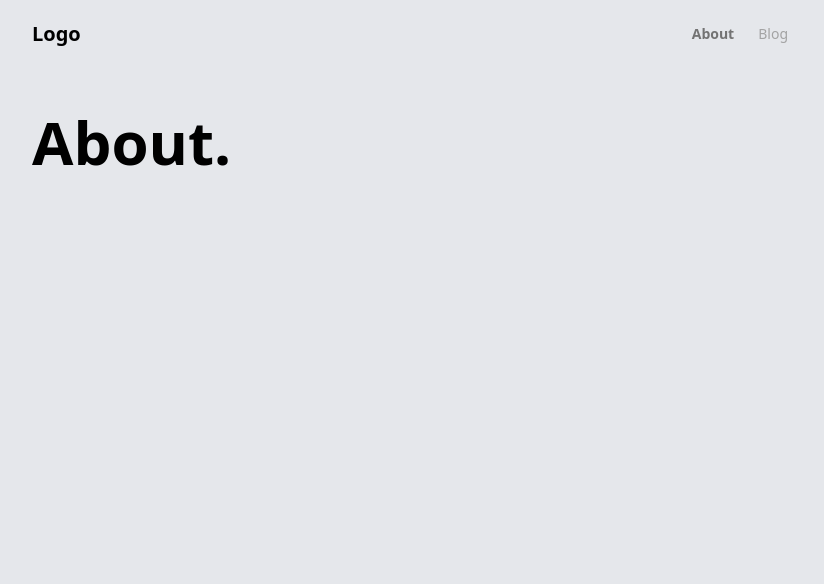
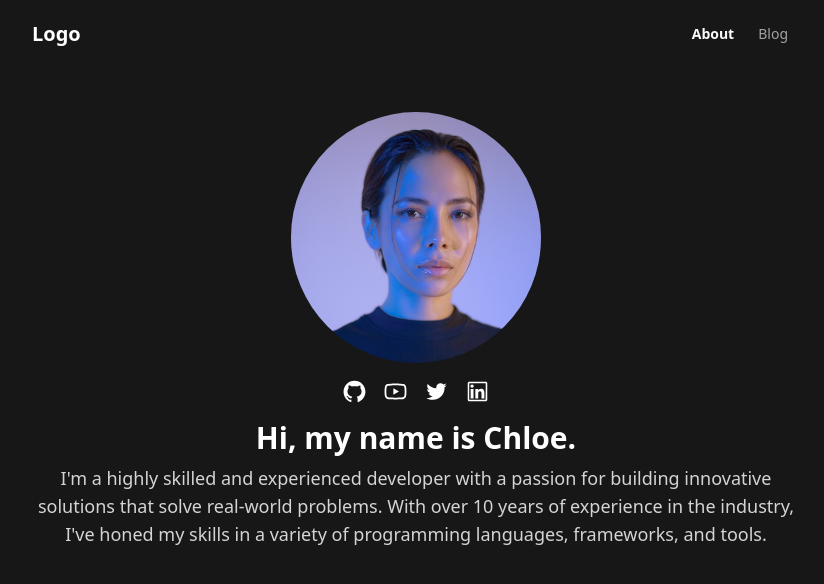
Before and after one commit to hqasmei/nextjs13.2-blog, a Next.js app: page / in a window 1280 px wide. Shown: the top 584 px of the page, without its empty margins (224-1048 px from the left). Built offline with nearby package versions, Linux system fonts and the light colour scheme.

Commit message:
Switched to dark mode

```diff
--- a/app/blog/[slug]/page.tsx
+++ b/app/blog/[slug]/page.tsx
@@ -20,7 +20,7 @@ const Page = async ({ params }: { params: { slug: string } }) => {
 
   return (
     <main className="mx-auto w-full flex  max-w-3xl flex-1">
-      <div className="flex flex-col space-y-4 py-24 px-6 md:px-0  sm:py-28 md:space-y-0">
+      <div className="flex flex-col space-y-4 py-24 px-6 md:px-0 text-white  sm:py-28 md:space-y-0">
         <Link href="/blog">
           <div className="group flex flex-row space-x-2 items-center">
             <svg
@@ -29,7 +29,7 @@ const Page = async ({ params }: { params: { slug: string } }) => {
               viewBox="0 0 24 24"
               strokeWidth="1.5"
               stroke="currentColor"
-              className="w-6 h-6 group-hover:text-neutral-700"
+              className="w-6 h-6 group-hover:text-neutral-400"
             >
               <path
                 strokeLinecap="round"
@@ -37,12 +37,10 @@ const Page = async ({ params }: { params: { slug: string } }) => {
                 d="M19.5 12h-15m0 0l6.75 6.75M4.5 12l6.75-6.75"
               />
             </svg>
-            <span className="text-lg group-hover:text-neutral-700">Back</span>
+            <span className="text-lg group-hover:text-neutral-400">Back</span>
           </div>
         </Link>
-        <div className="py-4 mx-2 prose prose-neutral-100">
-          {content}
-        </div>
+        <div className="py-4 mx-2 prose prose-invert">{content}</div>
       </div>
     </main>
   )
--- a/app/blog/page.tsx
+++ b/app/blog/page.tsx
@@ -14,15 +14,18 @@ const BlogPage = async () => {
   return (
     <main className="mx-auto w-full flex max-w-3xl flex-1">
       <div className="flex flex-col space-y-4 py-24 px-6 md:px-0 sm:py-28 md:space-y-0 flex-grow">
-        <h1 className="text-black text-4xl font-bold md:pb-4 md:text-6xl ">
+        <h1 className="text-white text-4xl font-bold md:pb-4 md:text-6xl">
           All Posts.
         </h1>
         <div className="flex flex-col space-y-4">
           {posts?.map((post) => (
-            <div key={post?.title} className="flex-grow">
+            <div
+              key={post?.title}
+              className="flex-grow bg-white bg-opacity-20 backdrop-filter backdrop-blur-lg rounded-lg p-8 hover:shadow-xl transition-shadow duration-300 hover:bg-opacity-30 text-white"
+            >
               <Link
                 href={`blog/${post.slug}`}
-                className="block p-6 rounded-md shadow-md bg-white hover:bg-neutral-100"
+                className=" "
               >
                 {post?.image !== "" ? (
                   <div className="flex flex-row space-x-2 items-center">
@@ -30,7 +33,7 @@ const BlogPage = async () => {
                       <h3 className="text-xl md:text-2xl font-semibold">
                         {post.title}
                       </h3>
-                      <div className="flex flex-row space-x-2 items-center my-1 text-sm text-neutral-500">
+                      <div className="flex flex-row space-x-2 items-center my-1 text-sm text-neutral-400">
                         <time>{post.publishDate}</time>
                         <span>&middot;</span>
                         <p>{post.minuteRead}</p>
@@ -54,7 +57,7 @@ const BlogPage = async () => {
                       <h3 className="text-xl md:text-2xl font-semibold">
                         {post.title}
                       </h3>
-                      <div className="flex flex-row space-x-2 items-center my-1 text-sm text-neutral-500">
+                      <div className="flex flex-row space-x-2 items-center my-1 text-sm text-neutral-400">
                         <time>{post.publishDate}</time>
                         <span>&middot;</span>
                         <p>{post.minuteRead}</p>
--- a/app/layout.tsx
+++ b/app/layout.tsx
@@ -14,7 +14,7 @@ export default function RootLayout({
 }) {
   return (
     <html lang="en">
-      <body className="bg-gray-200">
+      <body className="bg-neutral-900">
         <Navbar />
         {children}
       </body>
--- a/app/page.tsx
+++ b/app/page.tsx
@@ -1,10 +1,31 @@
+import Image from "next/image"
+import Socials from "../components/Socials"
+
 const Home = () => {
   return (
-    <main className="mx-auto w-full flex max-w-3xl flex-1">
-      <div className="flex flex-col space-y-4 py-24 px-6 md:px-0 sm:py-28 md:space-y-0 flex-grow">
-        <h1 className="text-black text-4xl font-bold md:pb-4 md:text-6xl ">
-          About.
-        </h1>
+    <main className="mx-auto w-full flex max-w-3xl flex-1 text-white">
+      <div className="flex flex-col space-y-4 py-24 px-6 md:px-0 sm:py-28 md:space-y-4 flex-grow items-center text-center">
+        <Image
+          src="/headshot.jpg"
+          alt=""
+          width={250}
+          height={250}
+          className="rounded-full"
+          priority
+        />
+
+        <Socials />
+        <div className="flex flex-col space-y-2">
+          <h2 className="text-2xl md:text-3xl font-bold">
+            Hi, my name is Chloe.
+          </h2>
+          <p className="text-neutral-300 text-base md:text-lg">
+            I'm a highly skilled and experienced developer with a passion for
+            building innovative solutions that solve real-world problems. With
+            over 10 years of experience in the industry, I've honed my skills in
+            a variety of programming languages, frameworks, and tools.
+          </p>
+        </div>
       </div>
     </main>
   )
--- a/components/Navbar.tsx
+++ b/components/Navbar.tsx
@@ -5,7 +5,7 @@ import { usePathname } from "next/navigation"
 const Navbar = () => {
   const pathname = usePathname()
   return (
-    <header className="absolute  w-full">
+    <header className="absolute  w-full text-white">
       <nav className="mx-auto flex max-w-3xl my-4 items-center justify-between px-6 md:px-0">
         <div className="flex">
           <Link className="text-xl font-bold hover:text-neutral-500" href="/">
@@ -16,8 +16,8 @@ const Navbar = () => {
           <Link
             className={
               pathname == "/"
-                ? "rounded-md py-2 px-3 text-sm font-bold text-neutral-500 transition duration-300"
-                : "rounded-md py-2 px-3 text-sm text-neutral-400  transition duration-300  hover:text-neutral-500"
+                ? "rounded-md py-2 px-3 text-sm font-bold text-neutral-50 transition duration-300"
+                : "rounded-md py-2 px-3 text-sm text-neutral-400  transition duration-300  hover:text-neutral-300"
             }
             href="/"
           >
@@ -26,14 +26,13 @@ const Navbar = () => {
           <Link
             className={
               pathname == "/blog"
-                ? "rounded-md py-2 px-3 text-sm font-bold text-neutral-500 transition duration-300"
-                : "rounded-md py-2 px-3 text-sm text-neutral-400  transition duration-300  hover:text-neutral-500"
+                ? "rounded-md py-2 px-3 text-sm font-bold text-neutral-50 transition duration-300"
+                : "rounded-md py-2 px-3 text-sm text-neutral-400  transition duration-300  hover:text-neutral-300"
             }
             href="/blog"
           >
             Blog
           </Link>
-
         </div>
       </nav>
     </header>
--- /dev/null
+++ b/components/Socials.tsx
@@ -0,0 +1,27 @@
+import React from "react"
+import { SOCIALS } from "../utils/data"
+
+interface SocialItem {
+  link: string
+  icon: JSX.Element
+}
+
+const Socials = () => {
+  return (
+    <div>
+      <ul className="flex flex-row items-center space-x-4">
+        {SOCIALS.map((item: SocialItem, idx: number) => {
+          return (
+            <li key={idx}>
+              <a href={item.link} target="_blank" rel="noreferrer">
+                {item.icon}
+              </a>
+            </li>
+          )
+        })}
+      </ul>
+    </div>
+  )
+}
+
+export default Socials
--- a/next.config.js
+++ b/next.config.js
@@ -5,7 +5,7 @@ const nextConfig = {
     mdxRs: true,
   },
   images: {
-    domains: ["tutorialsteacher.com", "www.drupal.org"],
+    domains: ["tutorialsteacher.com", "www.drupal.org" ],
   },
 }
 
--- a/package.json
+++ b/package.json
@@ -21,6 +21,7 @@
     "next-mdx-remote": "^4.4.1",
     "react": "18.2.0",
     "react-dom": "18.2.0",
+    "react-icons": "^4.8.0",
     "typescript": "4.9.5"
   },
   "devDependencies": {
--- a/tailwind.config.js
+++ b/tailwind.config.js
@@ -7,10 +7,11 @@ module.exports = {
 
     // Or if using `src` directory:
     "./src/**/*.{js,ts,jsx,tsx}",
+    "./utils/**/*.{js,ts,jsx,tsx}",
     "./mdx-components.tsx",
   ],
   theme: {
     extend: {},
   },
-  plugins: [require("@tailwindcss/typography")]
+  plugins: [require("@tailwindcss/typography")],
 }
--- /dev/null
+++ b/utils/data.tsx
@@ -0,0 +1,47 @@
+import React from "react"
+import {
+  AiOutlineGithub,
+  AiOutlineTwitter,
+  AiOutlineLinkedin,
+  AiOutlineYoutube,
+} from "react-icons/ai"
+
+
+export const SOCIALS = [
+  {
+    link: "/",
+    icon: (
+      <AiOutlineGithub
+        className="cursor-pointer text-white transition-transform hover:-translate-y-1 hover:text-neutral-300"
+        size={25}
+      />
+    ),
+  },
+  {
+    link: "/",
+    icon: (
+      <AiOutlineYoutube
+        className="cursor-pointer text-white transition-transform hover:-translate-y-1 hover:text-neutral-300"
+        size={25}
+      />
+    ),
+  },
+  {
+    link: "/",
+    icon: (
+      <AiOutlineTwitter
+        className="cursor-pointer text-white transition-transform hover:-translate-y-1 hover:text-neutral-300"
+        size={25}
+      />
+    ),
+  },
+  {
+    link: "/",
+    icon: (
+      <AiOutlineLinkedin
+        className="cursor-pointer text-white transition-transform hover:-translate-y-1 hover:text-neutral-300"
+        size={25}
+      />
+    ),
+  },
+]
```
Also changed, not shown: public/headshot.jpg (added).
